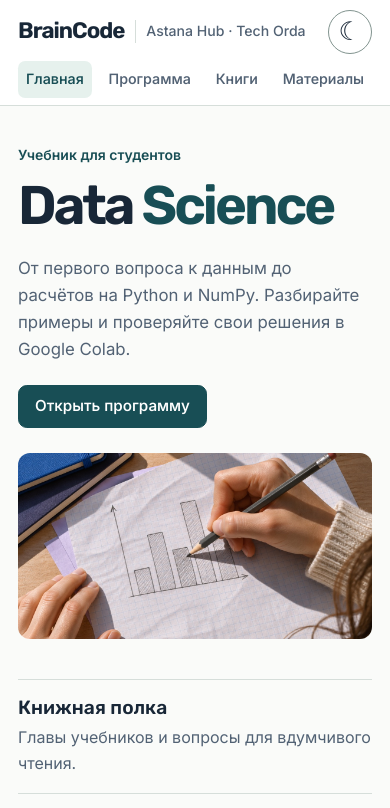
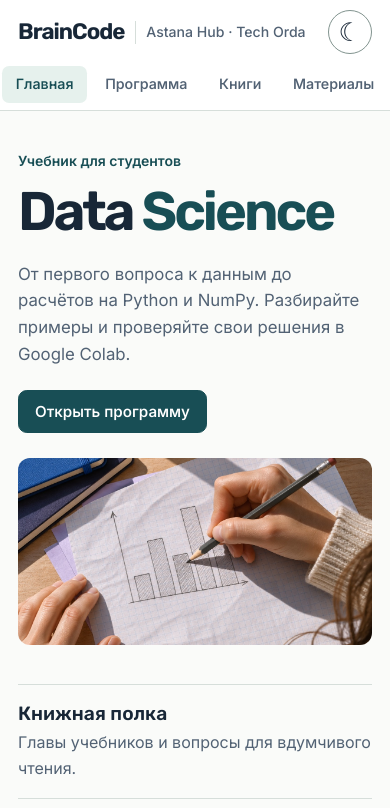
Before and after one commit to kuromi1kow/braincode-data-science, a plain HTML site: page index.html in a window 390 px wide. Shown: the top 808 px of the page. Drawn offline with Linux system fonts and the light colour scheme.

Commit message:
Make the whole header navigation row clickable

```diff
--- a/assets/style.css
+++ b/assets/style.css
@@ -69,13 +69,20 @@ button:disabled { opacity: .55; cursor: default; }
 /* Shared navigation */
 .mast { background: var(--surface); border-bottom: 1px solid var(--line); }
 .mast-inner, .foot-inner { display: flex; align-items: center; justify-content: space-between; gap: 1rem 2rem; }
-.mast-inner { min-height: 4.6rem; column-gap: 1rem; }
-.mast-inner > nav { margin-inline-start: auto; }
+.mast-inner { min-height: 4.6rem; column-gap: 0; }
+.mast-inner > nav { display: flex; align-self: stretch; margin-inline-start: auto; }
 .mast .theme-toggle {
-  flex: none; width: 44px; height: 44px; min-height: 44px; padding: 0; border-radius: 50%;
-  color: var(--ink); border-color: var(--field-border); background: var(--surface);
+  position: relative; isolation: isolate; align-self: stretch; flex: none;
+  width: 56px; min-height: 52px; padding: 0; border: 0; border-radius: 0;
+  color: var(--ink); background: transparent; box-shadow: none;
   font: 1.6rem/1 "Apple Symbols", "Segoe UI Symbol", sans-serif;
 }
+.mast .theme-toggle::before {
+  content: ""; position: absolute; z-index: -1; pointer-events: none;
+  width: 42px; height: 42px; border: 1px solid var(--field-border); border-radius: 50%;
+}
+.mast .theme-toggle:hover { box-shadow: none; }
+.mast .theme-toggle:hover::before { background: var(--tint); border-color: var(--action); }
 .theme-toggle .theme-sun, .theme-toggle[aria-pressed="true"] .theme-moon { display: none; }
 .theme-toggle[aria-pressed="true"] .theme-sun { display: block; color: var(--action); }
 .foot .theme-system {
@@ -86,9 +93,18 @@ button:disabled { opacity: .55; cursor: default; }
 .brand { display: inline-flex; align-items: center; gap: .85rem; text-decoration: none; color: var(--ink); }
 .brand strong { font: 650 1.4rem/1 var(--heading); letter-spacing: -.045em; }
 .partners { border-left: 1px solid var(--line); padding-left: .85rem; font-size: .93rem; font-weight: 500; color: var(--muted); white-space: nowrap; }
-.mast nav, .foot nav { display: flex; align-items: center; flex-wrap: wrap; gap: .25rem; }
-.mast nav a { padding: .5rem .78rem; border-radius: .45rem; text-decoration: none; color: var(--muted); font-size: .95rem; font-weight: 550; }
-.mast nav a[aria-current] { color: var(--action); background: var(--tint); }
+.foot nav { display: flex; align-items: center; flex-wrap: wrap; gap: .25rem; }
+.mast nav a {
+  position: relative; isolation: isolate; display: flex; flex: 1 0 auto;
+  align-items: center; justify-content: center; min-height: 52px; padding: .5rem clamp(.65rem, 1.3vw, 1.25rem);
+  text-decoration: none; color: var(--muted); font-size: .95rem; font-weight: 550;
+}
+.mast nav a:is([aria-current], :hover, :focus-visible) { color: var(--action); }
+.mast nav a:is([aria-current], :hover, :focus-visible)::before {
+  content: ""; position: absolute; inset: .45rem .12rem; z-index: -1; pointer-events: none;
+  border-radius: .45rem; background: var(--tint);
+}
+.mast :is(nav a, .theme-toggle):focus-visible { outline-offset: -4px; }
 .mast nav a:hover, .foot a:hover { color: var(--action); text-decoration: underline; }
 .foot { border-top: 1px solid var(--line); }
 .foot-inner { padding-block: 1.35rem; flex-wrap: wrap; }
@@ -212,13 +228,13 @@ pre, code { font-family: var(--mono); }
 
 @media (max-width: 800px) {
   .mast-inner {
-    display: grid; grid-template-columns: minmax(0,1fr) auto; gap: .45rem .5rem;
-    grid-template-areas: "brand theme" "nav nav"; padding-block: .6rem .45rem;
+    display: grid; grid-template-columns: minmax(0,1fr) auto; gap: 0; width: 100%;
+    grid-template-areas: "brand theme" "nav nav"; padding-block: .4rem 0;
   }
-  .mast .brand { grid-area: brand; }
-  .mast .theme-toggle { grid-area: theme; }
+  .mast .brand { grid-area: brand; margin-inline-start: clamp(1.125rem, 4vw, 4rem); }
+  .mast .theme-toggle { grid-area: theme; margin-inline-end: clamp(.75rem, 3vw, 3rem); }
   .mast-inner > nav { grid-area: nav; margin: 0; }
-  .mast nav a { padding: .45rem .65rem; }
+  .mast nav a { padding: .45rem .25rem; }
   .hero { gap: 1.65rem; }
   .layout { grid-template-columns: minmax(0,1fr); gap: 1.35rem; padding-top: 1rem; }
   .reading { margin-inline: auto; }
@@ -226,8 +242,7 @@ pre, code { font-family: var(--mono); }
   .section-menu { background: var(--surface); border: 1px solid var(--line); padding: .75rem 1rem; border-radius: .55rem; }
 }
 @media (max-width: 640px) {
-  .mast nav { gap: .05rem; justify-content: space-between; }
-  .mast nav a { font-size: .89rem; padding: .45rem .5rem; }
+  .mast nav a { font-size: .89rem; }
   .brand { gap: .65rem; }
   .partners { padding-left: .65rem; font-size: .88rem; }
   .hero { grid-template-columns: minmax(0,1fr); gap: 1.6rem; padding: 2.45rem 0; }
--- a/index.html
+++ b/index.html
@@ -9,7 +9,7 @@
   <title>Data Science для студентов · Tech Orda / BrainCode</title>
   <link rel="icon" href="data:,">
   <link rel="stylesheet" href="assets/fonts/fonts.css">
-  <link rel="stylesheet" href="assets/style.css?v=5f8929bb2256">
+  <link rel="stylesheet" href="assets/style.css?v=ec7466c483f1">
   <link id="dark-palette" rel="stylesheet" href="assets/dark.css?v=161d72ccf070" media="screen and (prefers-color-scheme: dark)">
   <noscript><style>.theme-toggle, .theme-system { display: none; }</style></noscript>
   <script src="assets/theme.js?v=c96073bb852b"></script>
```
Also changed, not shown: books.html (+1 -1 lines), lessons/01-course-setup.html (+1 -1 lines), lessons/02-python-types.html (+1 -1 lines), lessons/03-conditions.html (+1 -1 lines), lessons/04-loops.html (+1 -1 lines), lessons/05-functions-scope.html (+1 -1 lines), lessons/06-data-structures.html (+1 -1 lines), lessons/07-oop.html (+1 -1 lines), lessons/08-files-errors.html (+1 -1 lines), lessons/09-numpy.html (+1 -1 lines), lessons/index.html (+1 -1 lines), materials.html (+1 -1 lines).
